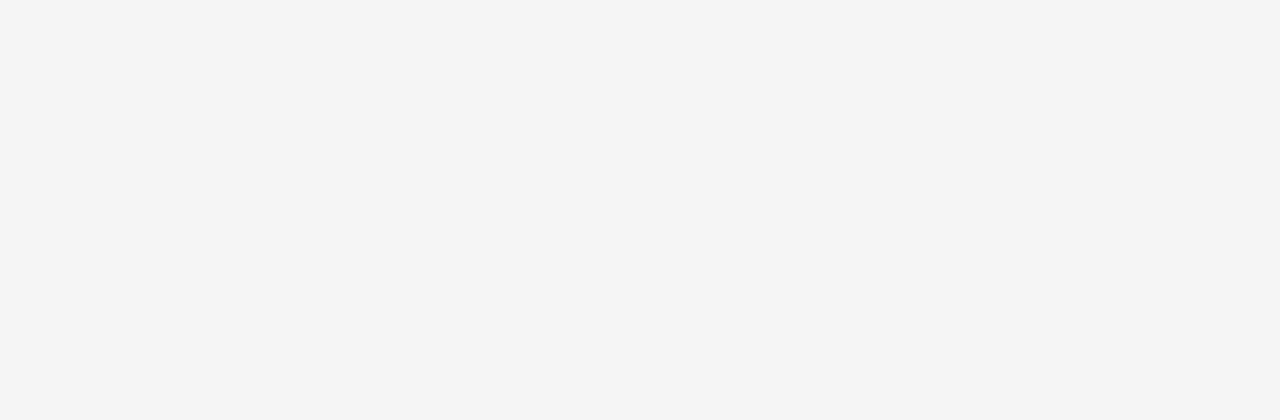
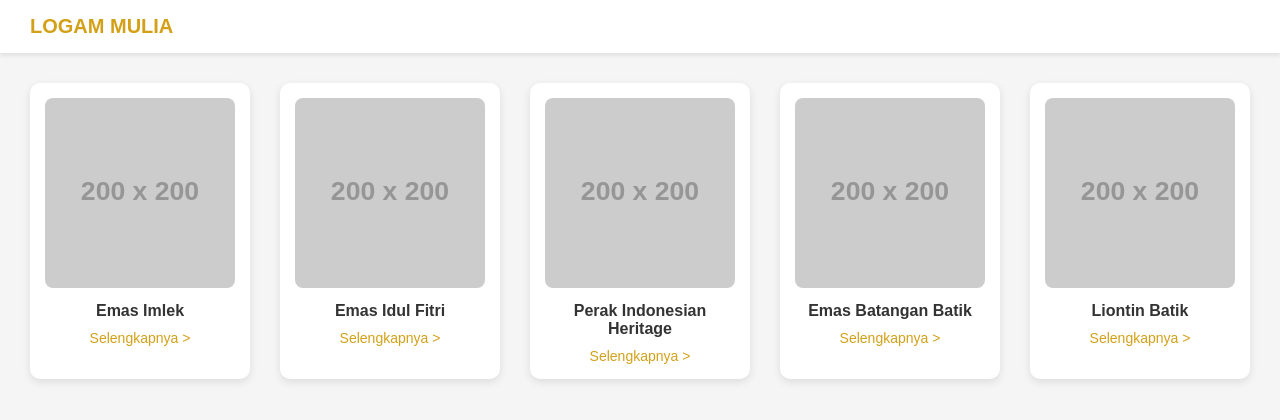
Before and after one commit to anugerahbasy/UTS_TOFINANUGERAH_2529250034, a plain HTML site: page index.html in a window 1280 px wide. Drawn offline with Linux system fonts and the light colour scheme; placeholder pictures from the web are drawn by us.

Commit message:
commit 3

```diff
--- a/index.html
+++ b/index.html
@@ -1,7 +1,7 @@
-<!DOCTYPE html>
+<!doctype html>
 <html lang="id">
   <head>
-  <meta charset="UTF-8">
+    <meta charset="UTF-8" />
     <title>Produk Logam Mulia</title>
     <style>
       body {
@@ -16,7 +16,7 @@
         align-items: center;
         padding: 15px 30px;
         background: white;
-      box-shadow: 0 2px 5px rgba(0,0,0,0.1);
+        box-shadow: 0 2px 5px rgba(0, 0, 0, 0.1);
       }
 
       header h1 {
@@ -40,7 +40,7 @@
         border-radius: 10px;
         padding: 15px;
         text-align: center;
-      box-shadow: 0 3px 8px rgba(0,0,0,0.1);
+        box-shadow: 0 3px 8px rgba(0, 0, 0, 0.1);
         transition: 0.3s;
       }
 
@@ -52,3 +52,75 @@
         width: 100%;
         border-radius: 8px;
       }
+
+      .title {
+        margin: 10px 0;
+        font-weight: bold;
+        color: #333;
+      }
+
+      .link {
+        color: #d4a017;
+        cursor: pointer;
+        font-size: 14px;
+      }
+
+      .link:hover {
+        text-decoration: underline;
+      }
+    </style>
+  </head>
+  <body>
+    <header>
+      <h1>LOGAM MULIA</h1>
+    </header>
+
+    <div class="container">
+      <div class="grid" id="productGrid"></div>
+    </div>
+
+    <script>
+      const products = [
+        {
+          name: "Emas Imlek",
+          img: "https://via.placeholder.com/200x200?text=Imlek",
+        },
+        {
+          name: "Emas Idul Fitri",
+          img: "https://via.placeholder.com/200x200?text=Idul+Fitri",
+        },
+        {
+          name: "Perak Indonesian Heritage",
+          img: "https://via.placeholder.com/200x200?text=Perak",
+        },
+        {
+          name: "Emas Batangan Batik",
+          img: "https://via.placeholder.com/200x200?text=Batik",
+        },
+        {
+          name: "Liontin Batik",
+          img: "https://via.placeholder.com/200x200?text=Liontin",
+        },
+      ];
+
+      const grid = document.getElementById("productGrid");
+
+      products.forEach((product) => {
+        const card = document.createElement("div");
+        card.className = "card";
+
+        card.innerHTML = `
+      <img src="${product.img}" alt="${product.name}">
+      <div class="title">${product.name}</div>
+      <div class="link" onclick="showDetail('${product.name}')">Selengkapnya ></div>
+    `;
+
+        grid.appendChild(card);
+      });
+
+      function showDetail(name) {
+        alert("Kamu klik: " + name);
+      }
+    </script>
+  </body>
+</html>
```
Also changed, not shown: index.js (+28 -1 lines). Lines whose indentation alone changed are shown as unchanged.
